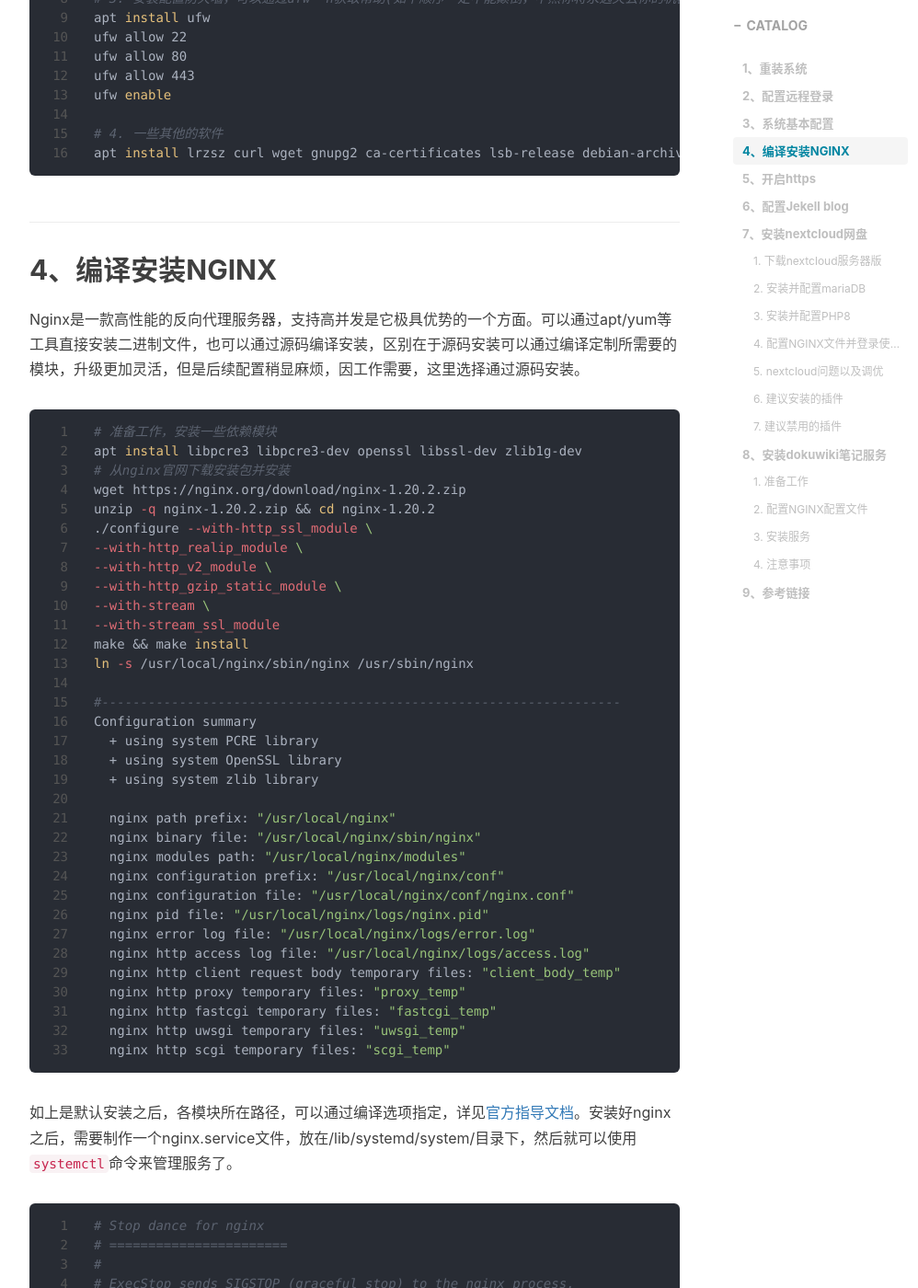
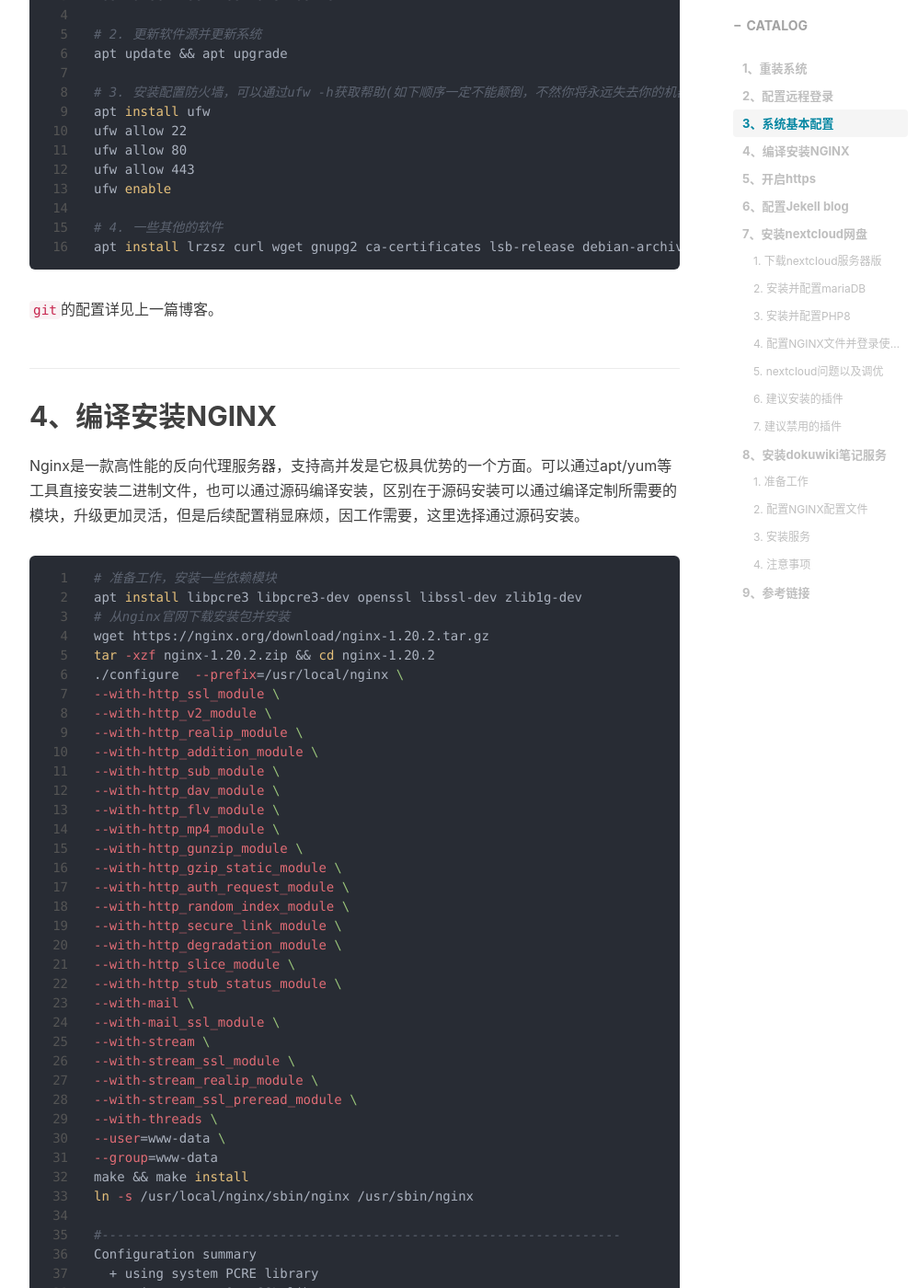
Before and after one commit to mffan0922/blog, a Jekyll site: the page built from _posts/2022-03-29-debian-server.md, in a window 1280 px wide and 1400 px high, scrolled down 2291 px. Shown: the whole window at 92% size, without its empty margins (233-1231 px from the left). Built offline with Jekyll 4.4.1, drawn with Linux system fonts in a browser that asks for light colours; some of the changed text lies outside the part shown.

Commit message:
[modify]: nginx installation and tools part

````diff
--- a/_posts/2022-03-29-debian-server.md
+++ b/_posts/2022-03-29-debian-server.md
@@ -12,7 +12,9 @@ tags         :
                - Server
 ---
 
-当一个念头萌生的时候，便一发不可收拾。昨天下午loading稍微轻了一点，我就又开始想要不做个自己的网盘吧，有好多东西没有统一的地方放，主要是坚果云不能再Debian下使用非root用户登录；然后又想要不把Server换成Debian吧，这样服务端和客户端都统一了，感觉也挺不错的；再然后就是想着完整的记录下部署过程，云服务器也快到期了，方便下次部署。于是，就在备份数据之后，把阿里云的服务器重置成Debian10.5了......
+当一个念头萌生的时候，便一发不可收拾。昨天下午loading稍微轻了一点，我就又开始想要不做个自己的网盘吧，有好多东西没有统一的地方放，主要是坚果云不能再Debian下使用非root用户登录；然后又想要不把Server换成Debian吧，这样服务端和客户端都统一了，感觉也挺不错的；再然后就是想着完整的记录下部署过程，云服务器也快到期了，方便下次部署。于是，就在备份数据之后，~~把阿里云的服务器重置成Debian10.5了~~......
+
+> 买了腾讯云的VPS，换成Debian11.3，440大洋5年，配置是2C/4G/1000G/6M/60G，BGP线路，实际配置肯定会有缩水，但是也还行
 
 ## 1、重装系统
 
@@ -68,8 +70,10 @@ ufw allow 443
 ufw enable
 
 # 4. 一些其他的软件
-apt install lrzsz curl wget gnupg2 ca-certificates lsb-release debian-archive-keyring
+apt install lrzsz curl wget gnupg2 ca-certificates lsb-release debian-archive-keyring dos2unix oathtool git
 ```
+
+`git`的配置详见上一篇博客。
 
 ## 4、编译安装NGINX
 
@@ -79,14 +83,34 @@ Nginx是一款高性能的反向代理服务器，支持高并发是它极具优
 # 准备工作，安装一些依赖模块
 apt install libpcre3 libpcre3-dev openssl libssl-dev zlib1g-dev
 # 从nginx官网下载安装包并安装
-wget https://nginx.org/download/nginx-1.20.2.zip
-unzip -q nginx-1.20.2.zip && cd nginx-1.20.2
-./configure --with-http_ssl_module \
+wget https://nginx.org/download/nginx-1.20.2.tar.gz
+tar -xzf nginx-1.20.2.zip && cd nginx-1.20.2
+./configure  --prefix=/usr/local/nginx \
+--with-http_ssl_module \
+--with-http_v2_module \
 --with-http_realip_module \
---with-http_v2_module \
+--with-http_addition_module \
+--with-http_sub_module \
+--with-http_dav_module \
+--with-http_flv_module \
+--with-http_mp4_module \
+--with-http_gunzip_module \
 --with-http_gzip_static_module \
+--with-http_auth_request_module \
+--with-http_random_index_module \
+--with-http_secure_link_module \
+--with-http_degradation_module \
+--with-http_slice_module \
+--with-http_stub_status_module \
+--with-mail \
+--with-mail_ssl_module \
 --with-stream \
---with-stream_ssl_module
+--with-stream_ssl_module \
+--with-stream_realip_module \
+--with-stream_ssl_preread_module \
+--with-threads \
+--user=www-data \
+--group=www-data
 make && make install
 ln -s /usr/local/nginx/sbin/nginx /usr/sbin/nginx
 
````
